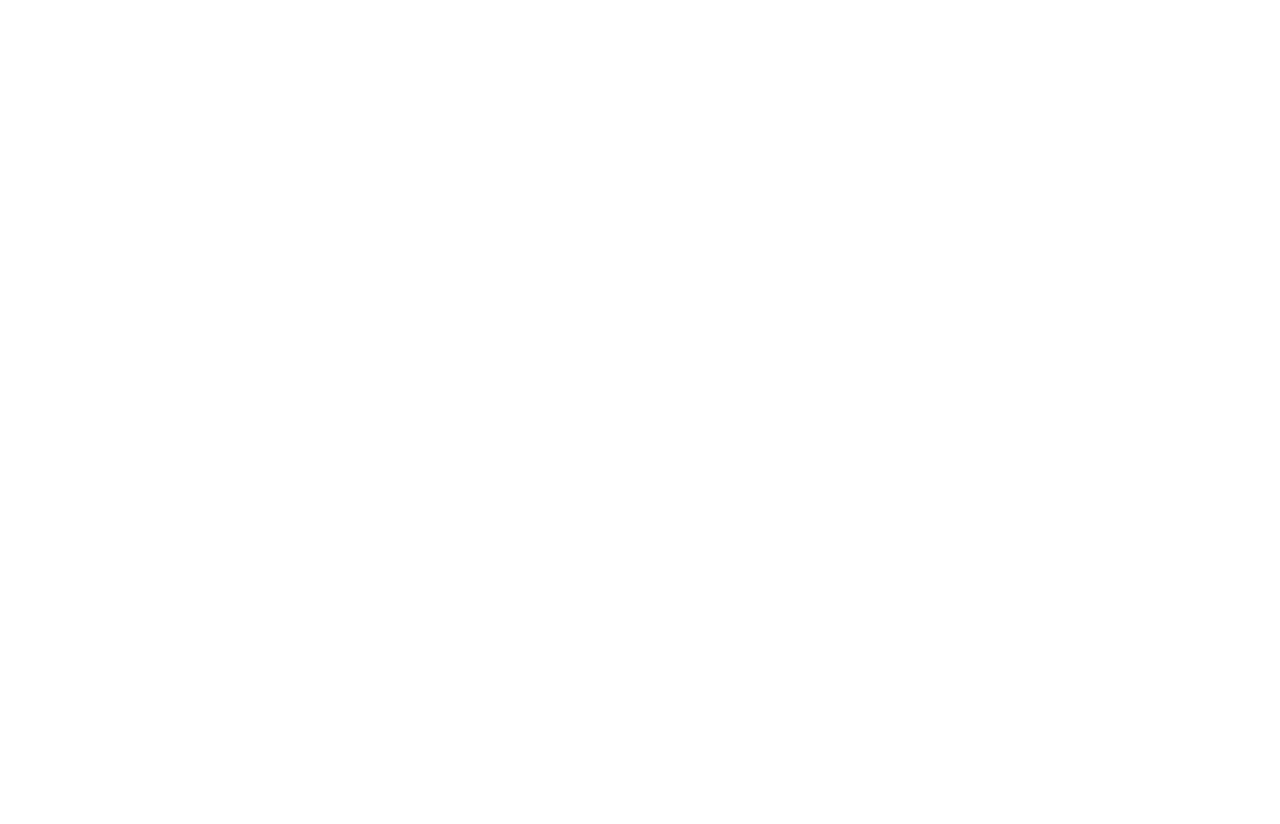
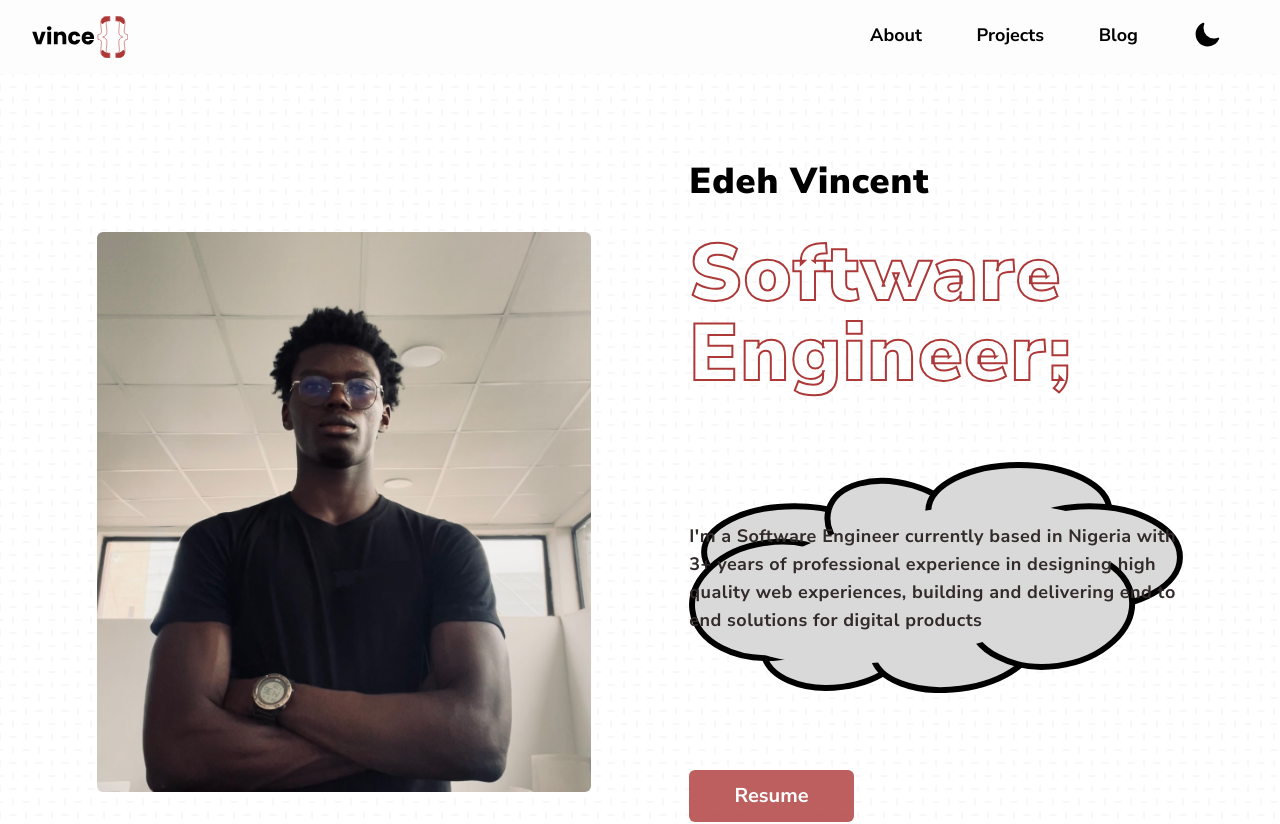
Before and after one commit to vinuch/portfolio-v2, a Next.js app: page / in a window 1280 px wide. Shown: the top 824 px of the page. Before the commit the page ends 800 px from the top, so only its background shows below. Built offline with nearby package versions, Linux system fonts and the light colour scheme.

Commit message:
fix: issue with loader not disappering

```diff
--- a/components/Banner.tsx
+++ b/components/Banner.tsx
@@ -13,9 +13,9 @@
     useEffect(() => {
 
         // gsap.set(containerRef.current, { autoAlpha: 0, duration: 2 });
-        gsap
-            .timeline()
-            .fromTo('.banner-photo', { width: 0 }, { width: "100%" })
+        // gsap
+        //     .timeline()
+        //     .fromTo('.banner-photo', { width: 0 }, { width: "100%" })
     })
     return (
         <div className="min-h-screen ">
@@ -23,8 +23,8 @@
                 <div className=" top-0 left-0 right-0 bg- min-w-screen min-h-screen bg-repeat banner z-0 md:pt-16 pt-8 md:px-8" >
                     <div className="z-30 flex  flex-wrap items-center  lg:justify-around md:h-full ">
                         <div className="lg:w-5/12 w-full h-50vh lg:h-70vh">
-                            <div className="w-full h-full rounded-md banner-photo bg-gray1 overflow-hidden md:my-8">
-                                <img src="/pic6.jpg" alt="" className="w-full h-full object-cover object-center" />
+                            <div className="w-full h-full rounded-md  bg-gray1 overflow-hidden md:my-8">
+                                <img src="/pic6.jpg" alt="" className="w-full  h-full object-cover object-center" />
                             </div>
                         </div>
                         <div className="lg:w-5/12 ">
--- /dev/null
+++ b/components/withLoading.jsx
@@ -0,0 +1,27 @@
+import React, { useState, useEffect } from "react";
+// import Loading from './Loading';
+import Loading from "../components/Loader";
+import { ThemeProvider } from "next-themes";
+
+const withLoading = (WrappedComponent) => {
+  return (props) => {
+    const [loading, setLoading] = useState(true);
+
+    useEffect(() => {
+      // Simulate a loading delay for demonstration purposes (2 seconds)
+      if (loading) {
+        const loadingTimeout = setTimeout(() => {
+          setLoading(false);
+        }, 2500);
+
+        return () => {
+          clearTimeout(loadingTimeout);
+        };
+      }
+    }, [loading]);
+
+    return    <ThemeProvider enableSyste={true} attribute="class"> <div>{loading ? <Loading /> : <WrappedComponent {...props} />}</div> </ThemeProvider>;
+  };
+};
+
+export default withLoading;
--- a/pages/_app.js
+++ b/pages/_app.js
@@ -3,6 +3,7 @@
 import Loading from "../components/Loader";
 import { useEffect, useState } from "react";
 import { ThemeProvider } from "next-themes";
+import withLoading from "../components/withLoading";
 
 function MyApp({ Component, pageProps }) {
   const [loading, setloading] = useState(true);
@@ -18,16 +19,16 @@
   }, []);
 
   return (
-    <>
-      {loading ? (
-        <Loading />
-      ) : (
-        <ThemeProvider enableSyste={true} attribute="class">
+    // <>
+    //   {loading ? (
+    //     <Loading />
+    //   ) : (
+        // <ThemeProvider enableSyste={true} attribute="class">
           <Component {...pageProps} />
-        </ThemeProvider>
-      )}
-    </>
+        // </ThemeProvider>
+    //   )}
+    // </>
   );
 }
 
-export default MyApp;
+export default withLoading(MyApp)
--- a/pages/index.jsx
+++ b/pages/index.jsx
@@ -11,16 +11,19 @@
 const DefaultLayout = React.lazy(() => import("../layouts/DefaultLayout")); // Lazy-loaded
 
 export default function Home() {
+
   return (
-    <Suspense fallback={<Loader />}>
+    <Suspense>
       <DefaultLayout>
         <div className={`${styles.container} h-100 dark:bg-dark1 `}>
+
           <Banner />
           <TechStack />
 
           <Projects />
           <GetInTouch />
         </div>
+
       </DefaultLayout>
     </Suspense>
   );
```
Also changed, not shown: components/Loader.tsx (+14 -9 lines).
